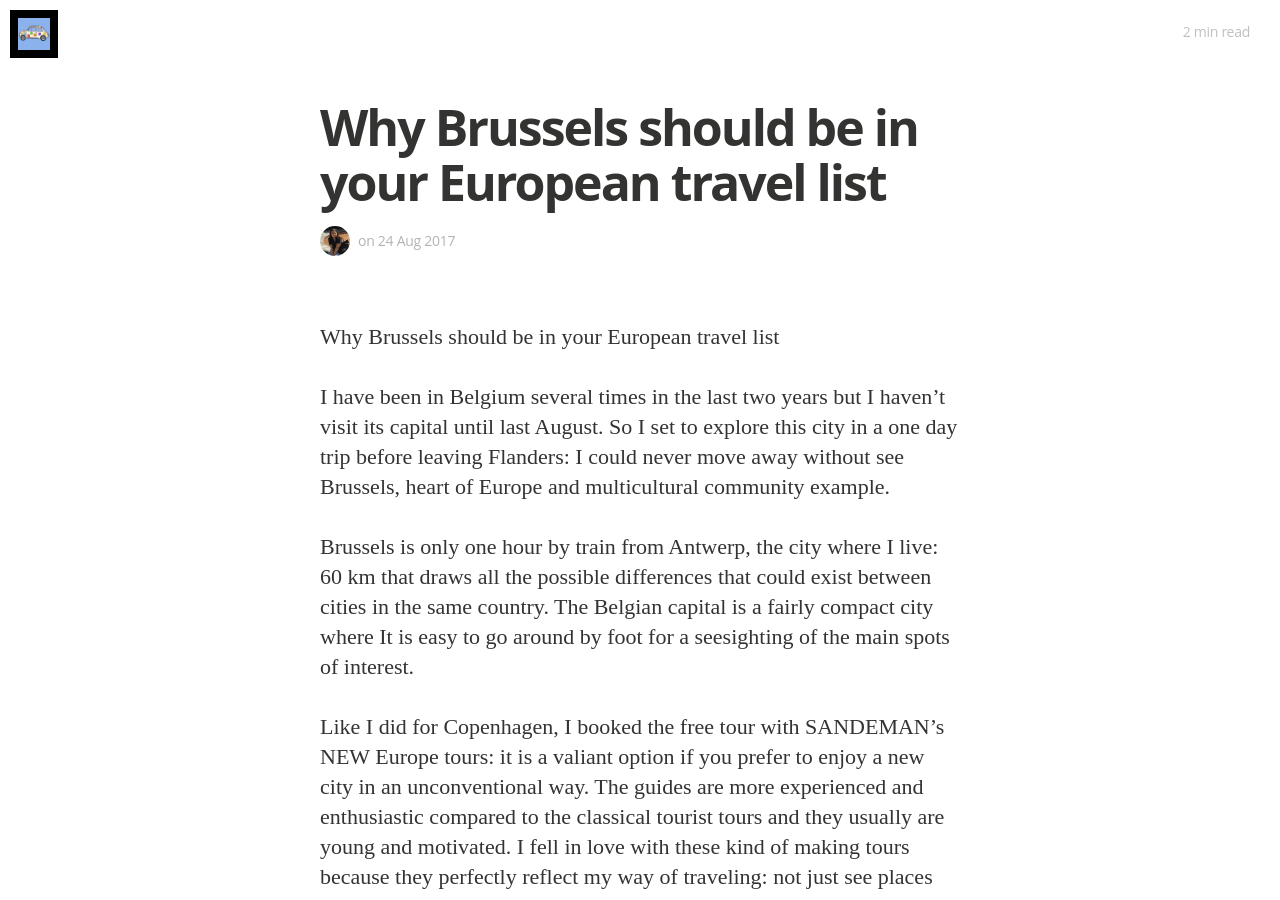
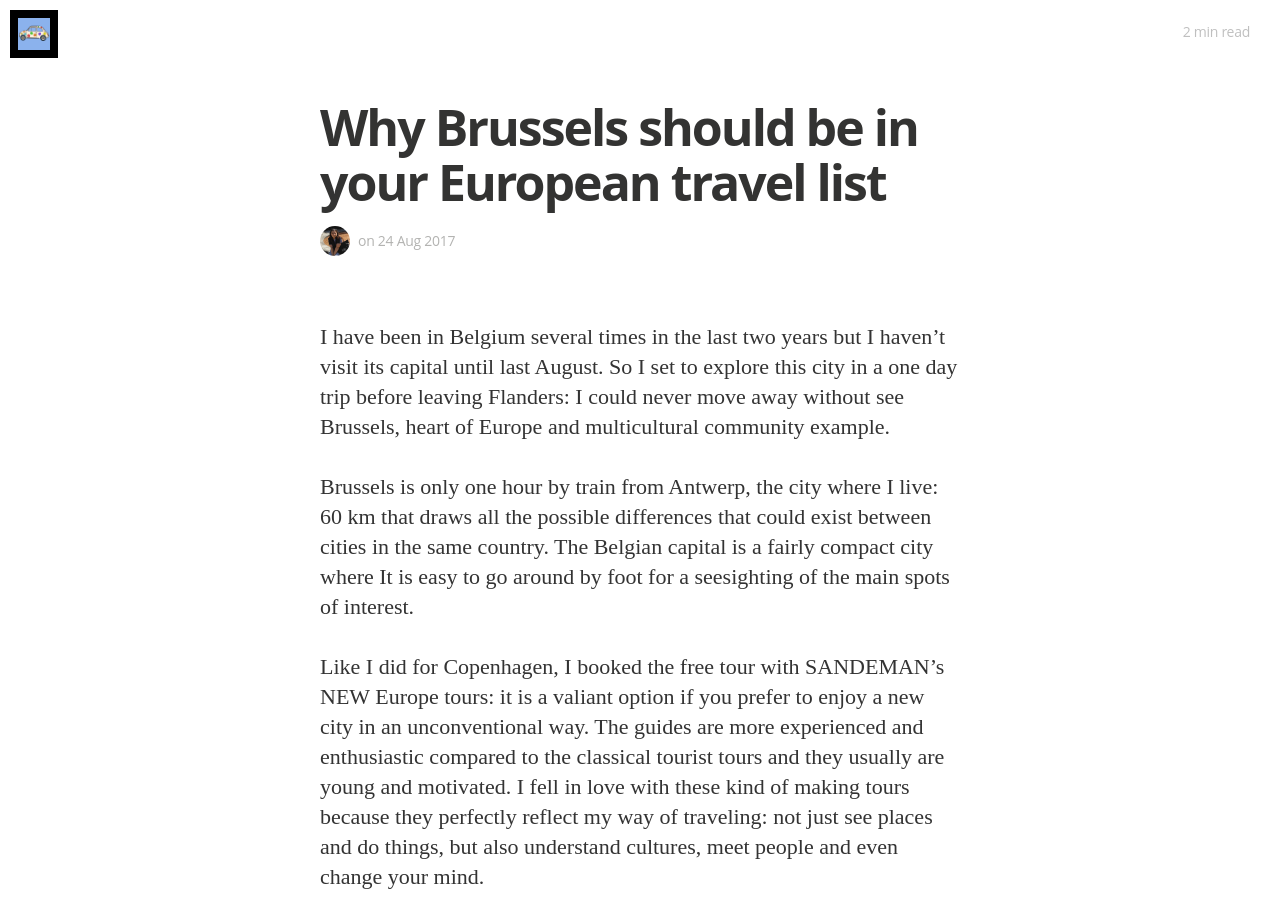
Before and after one commit to enicasoldo/allthesmalltrips.life, a Jekyll site: the page built from _posts/2017-08-24-one-day-trip-in-Brussels.md, in a window 1280 px wide and 900 px high. Built offline with Jekyll 4.4.1, drawn with Linux system fonts in a browser that asks for light colours; nearby versions of some CDN libraries; some web fonts are replaced; our own code applies the rules of GitHub Pages for plain Markdown files.

Commit message:
Update 2017-08-24-one-day-trip-in-Brussels.md

```diff
--- a/_posts/2017-08-24-one-day-trip-in-Brussels.md
+++ b/_posts/2017-08-24-one-day-trip-in-Brussels.md
@@ -5,9 +5,6 @@ categories: trips
 tags: [trips, travels, onedaytrip]
 image:
 ---
-
-Why Brussels should be in your European travel list
-
 
 I have been in Belgium several times in the last two years but I haven’t visit its capital until last August. So I set to explore this city in a one day trip before leaving Flanders: I could never move away without see Brussels, heart of Europe and multicultural community example.
 
```
